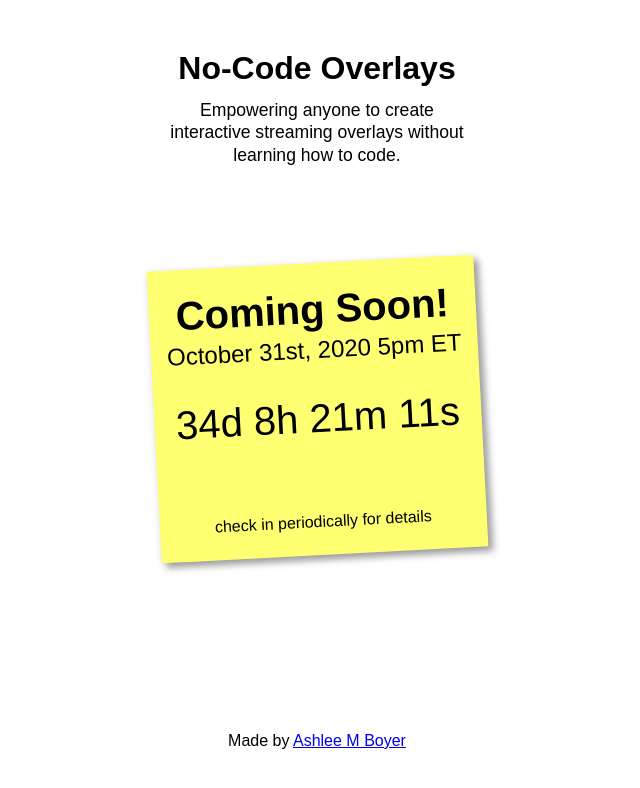
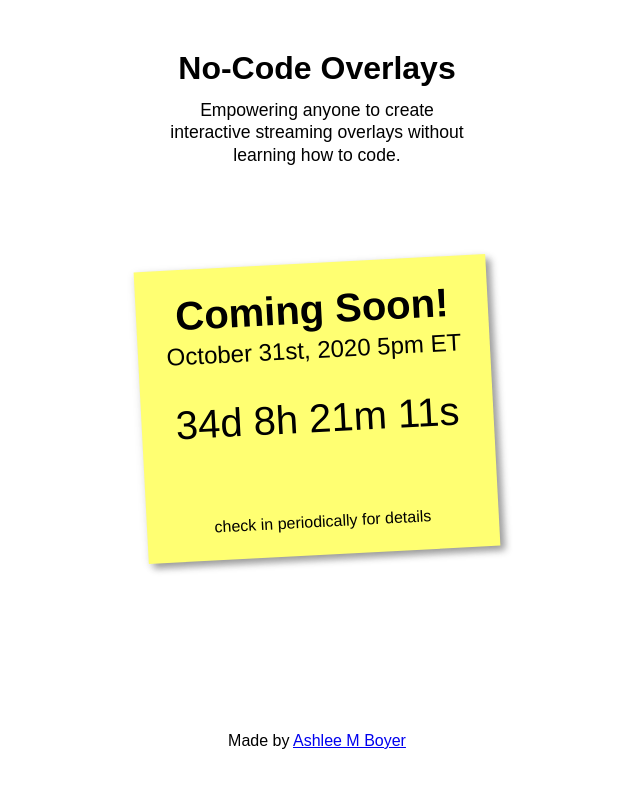
Before and after one commit to NoCodeOverlays/nocodeoverlays.com, a Next.js app: page / in a window 1280 px wide. Shown: the top 788 px of the page, without its empty margins (323-963 px from the left). Built offline with nearby package versions, Linux system fonts and the light colour scheme.

Commit message:
Style change so the post it width doesn't jump

```diff
--- a/stylesheets/pages.module.scss
+++ b/stylesheets/pages.module.scss
@@ -40,6 +40,7 @@
     }
 
     p {
+      min-width: 320px;
       font-size: 1.5rem;
     }
 
```
